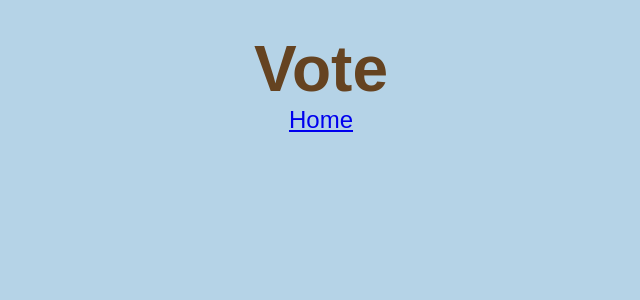
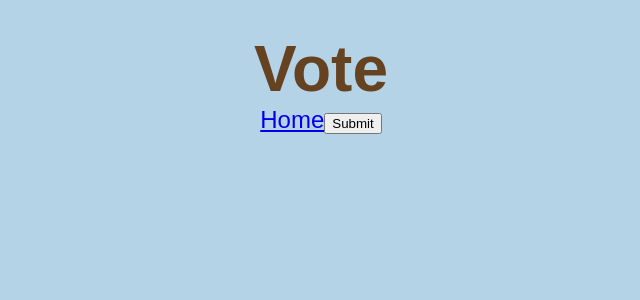
Before and after one commit to dylanbussone/bagel-quest, a Next.js app: page /vote in a window 1280 px wide. Shown: the top 300 px of the page, without its empty margins (319-959 px from the left). Built offline with nearby package versions, Linux system fonts and the light colour scheme; a web font is replaced by a local one.

Commit message:
init api

```diff
--- a/package.json
+++ b/package.json
@@ -8,8 +8,10 @@
     "start": "next start"
   },
   "dependencies": {
+    "express": "^4.17.1",
     "fs-extra": "^9.0.0",
     "next": "9.4.3",
+    "node-fetch": "^2.6.0",
     "react": "16.13.1",
     "react-dom": "16.13.1"
   }
--- /dev/null
+++ b/pages/api/survey.js
@@ -0,0 +1,9 @@
+export default (req, res) => {
+    if (req.method === 'POST') {
+        console.log('api/survey!', req.body);
+
+        res.statusCode = 200;
+        res.setHeader('Content-Type', 'application/json');
+        res.end(JSON.stringify(req.body));
+    }
+};
--- a/pages/vote.js
+++ b/pages/vote.js
@@ -1,6 +1,17 @@
 import Link from 'next/link';
+import fetch from 'node-fetch';
 
 export default function Vote() {
+    const submitVote = async (options) => {
+        const response = await fetch('/api/survey', {
+            method: 'POST',
+            body: JSON.stringify(options),
+            headers: { 'Content-Type': 'application/json' },
+        });
+        const json = await response.json();
+        console.log('done!', json);
+    };
+
     return (
         <main className="vote">
             <h1 className="title">Vote</h1>
@@ -8,11 +19,12 @@ export default function Vote() {
                 <a>Home</a>
             </Link>
 
+            <button onClick={() => submitVote({ fakeData: 'big time' })}>Submit</button>
+
             <style jsx>{`
                 .vote {
-
                 }
             `}</style>
         </main>
     );
-};
+}
```
Also changed, not shown: 1 other file (tests, documents, lock files or other folders).
